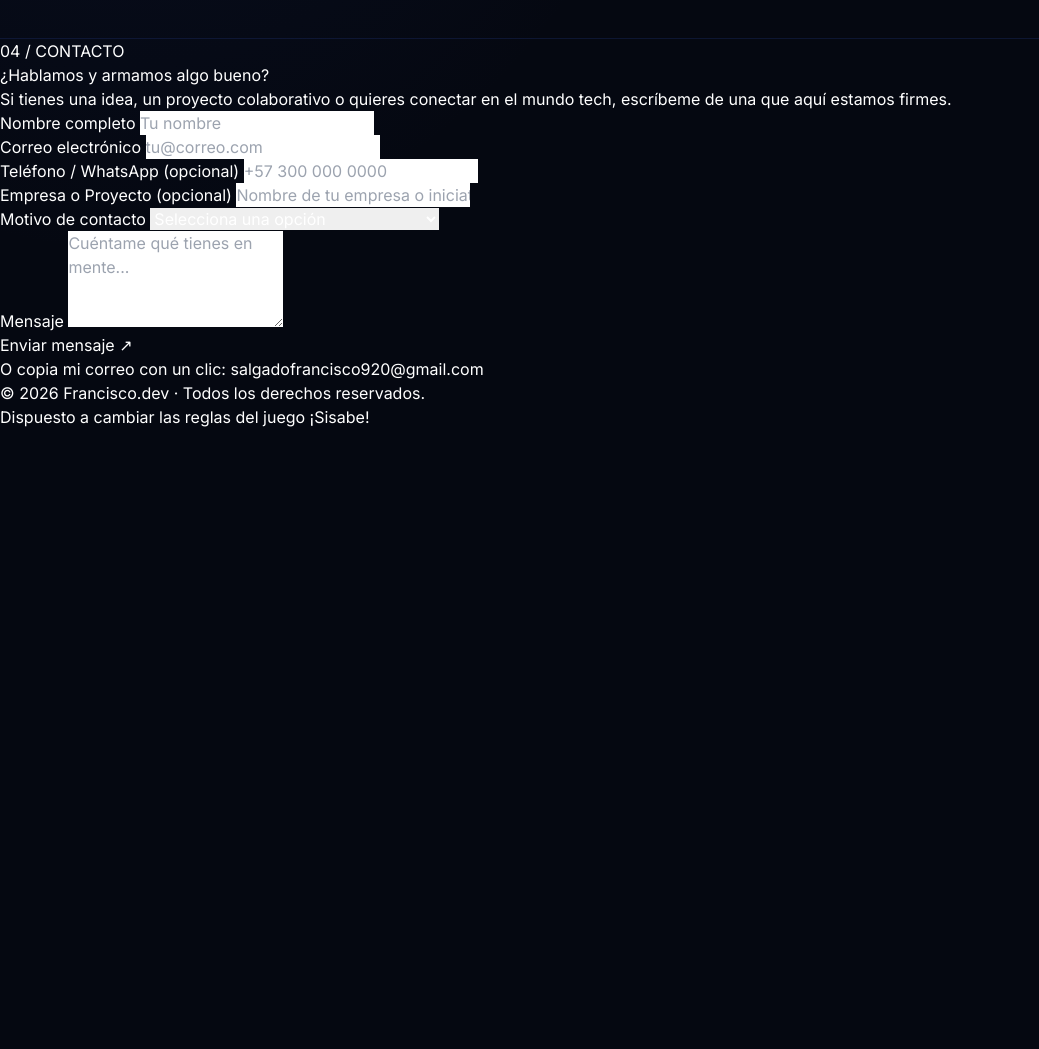
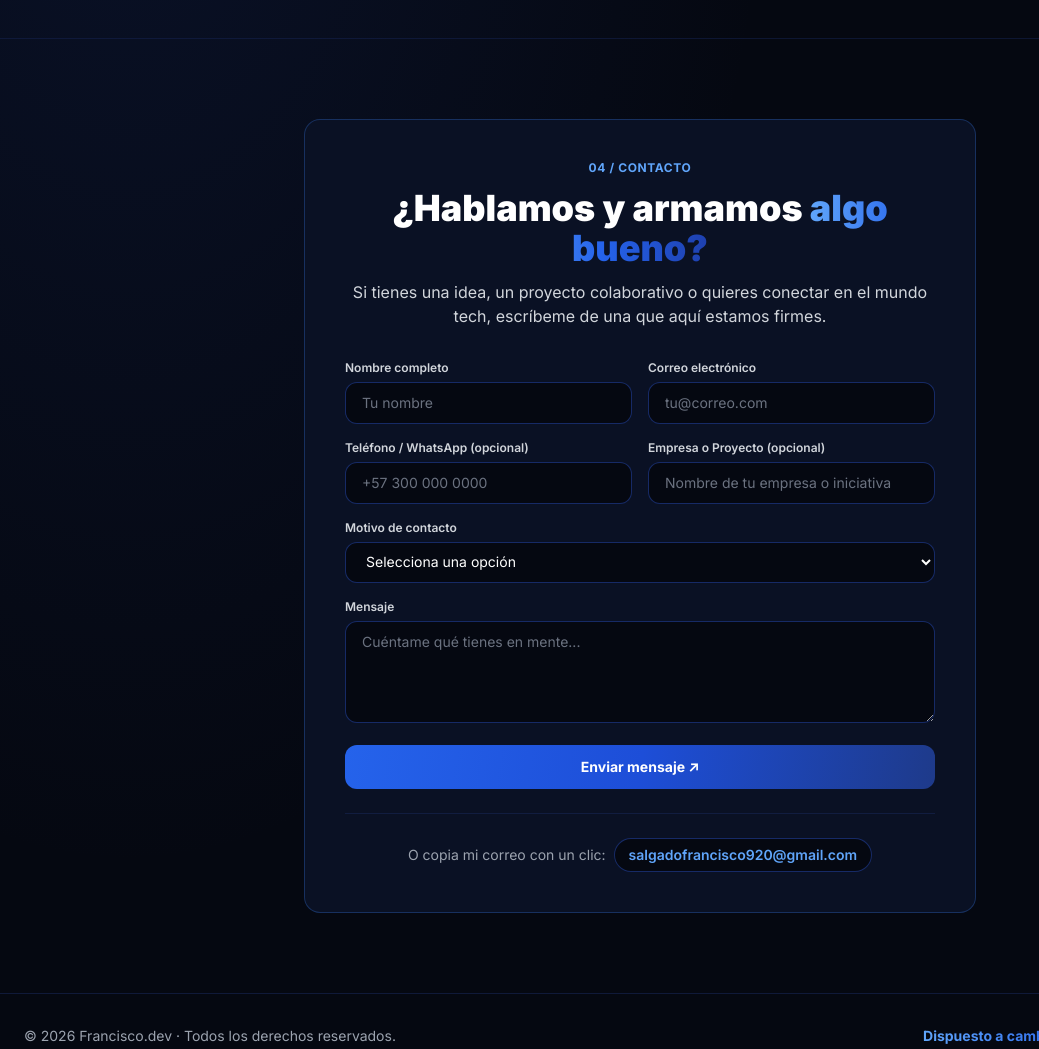
Before and after one commit to salgadofrancisco920/PORTAFOLIO-1.0, a plain HTML site: page index.html in a window 1280 px wide. Shown: the part 2380-3429 px from the top of the page, without its empty margins (0-1039 px from the left). Before the commit the page ends 2809 px from the top, so only its background shows below. Drawn offline with nearby package versions, Linux system fonts and the light colour scheme.

Commit message:
finalizacion portafolio

```diff
--- a/index.html
+++ b/index.html
@@ -262,33 +262,42 @@
             </div>
         </section>
 
-        <section id="contacto">
-            <p>04 / CONTACTO</p>
-            <h2>¿Hablamos y armamos algo bueno?</h2>
-            <p>
+        <section id="contacto" class="max-w-7xl mx-auto px-6 py-20">
+            <div class="max-w-2xl mx-auto blue-card blue-border rounded-2xl p-6 sm:p-10">
+                <p class="text-blue-400 font-bold tracking-wider text-xs mb-3 text-center">04 / CONTACTO</p>
+                <h2 class="text-3xl sm:text-4xl font-black text-white mb-3 text-center">
+                    ¿Hablamos y armamos <span class="gradient-text">algo bueno?</span>
+                </h2>
+                <p class="text-gray-300 text-sm sm:text-base text-center mb-8">
                     Si tienes una idea, un proyecto colaborativo o quieres conectar en el mundo tech, escríbeme de una que aquí estamos firmes.
                 </p>
 
-            <form id="contact-form" action="https://formspree.io/f/xdegkpnl" method="POST">
+                <form id="contact-form" action="https://formspree.io/f/xdegkpnl" method="POST" class="space-y-4">
+                    <div class="grid sm:grid-cols-2 gap-4">
                         <div>
-                    <label for="nombre">Nombre completo</label>
-                    <input type="text" id="nombre" name="nombre" required placeholder="Tu nombre">
+                            <label for="nombre" class="block text-xs font-semibold text-gray-300 mb-1.5">Nombre completo</label>
+                            <input type="text" id="nombre" name="nombre" required placeholder="Tu nombre" class="w-full px-4 py-2.5 rounded-xl bg-[#050811] border border-blue-900/70 text-sm text-white placeholder-gray-500 focus:outline-none focus:border-blue-500 transition">
                         </div>
                         <div>
-                    <label for="email">Correo electrónico</label>
-                    <input type="email" id="email" name="email" required placeholder="tu@correo.com">
+                            <label for="email" class="block text-xs font-semibold text-gray-300 mb-1.5">Correo electrónico</label>
+                            <input type="email" id="email" name="email" required placeholder="tu@correo.com" class="w-full px-4 py-2.5 rounded-xl bg-[#050811] border border-blue-900/70 text-sm text-white placeholder-gray-500 focus:outline-none focus:border-blue-500 transition">
+                        </div>
+                    </div>
+
+                    <div class="grid sm:grid-cols-2 gap-4">
+                        <div>
+                            <label for="telefono" class="block text-xs font-semibold text-gray-300 mb-1.5">Teléfono / WhatsApp (opcional)</label>
+                            <input type="tel" id="telefono" name="telefono" placeholder="+57 300 000 0000" class="w-full px-4 py-2.5 rounded-xl bg-[#050811] border border-blue-900/70 text-sm text-white placeholder-gray-500 focus:outline-none focus:border-blue-500 transition">
                         </div>
                         <div>
-                    <label for="telefono">Teléfono / WhatsApp (opcional)</label>
-                    <input type="tel" id="telefono" name="telefono" placeholder="+57 300 000 0000">
+                            <label for="empresa" class="block text-xs font-semibold text-gray-300 mb-1.5">Empresa o Proyecto (opcional)</label>
+                            <input type="text" id="empresa" name="empresa" placeholder="Nombre de tu empresa o iniciativa" class="w-full px-4 py-2.5 rounded-xl bg-[#050811] border border-blue-900/70 text-sm text-white placeholder-gray-500 focus:outline-none focus:border-blue-500 transition">
                         </div>
+                    </div>
+
                     <div>
-                    <label for="empresa">Empresa o Proyecto (opcional)</label>
-                    <input type="text" id="empresa" name="empresa" placeholder="Nombre de tu empresa o iniciativa">
-                </div>
-                <div>
-                    <label for="motivo">Motivo de contacto</label>
-                    <select id="motivo" name="motivo" required>
+                        <label for="motivo" class="block text-xs font-semibold text-gray-300 mb-1.5">Motivo de contacto</label>
+                        <select id="motivo" name="motivo" required class="w-full px-4 py-2.5 rounded-xl bg-[#050811] border border-blue-900/70 text-sm text-white focus:outline-none focus:border-blue-500 transition">
                             <option value="" disabled selected>Selecciona una opción</option>
                             <option value="proyecto-web">Desarrollo de sitio o aplicación web</option>
                             <option value="colaboracion">Proyecto colaborativo</option>
@@ -296,27 +305,88 @@
                             <option value="consulta">Consulta general</option>
                         </select>
                     </div>
+
                     <div>
-                    <label for="mensaje">Mensaje</label>
-                    <textarea id="mensaje" name="mensaje" rows="4" required placeholder="Cuéntame qué tienes en mente..."></textarea>
+                        <label for="mensaje" class="block text-xs font-semibold text-gray-300 mb-1.5">Mensaje</label>
+                        <textarea id="mensaje" name="mensaje" rows="4" required placeholder="Cuéntame qué tienes en mente..." class="w-full px-4 py-2.5 rounded-xl bg-[#050811] border border-blue-900/70 text-sm text-white placeholder-gray-500 focus:outline-none focus:border-blue-500 transition"></textarea>
                     </div>
-                <button id="submit-btn" type="submit">Enviar mensaje ↗</button>
-                <p id="form-status"></p>
+
+                    <button id="submit-btn" type="submit" class="glow-button w-full py-3 rounded-xl text-sm font-bold text-white cursor-pointer">
+                        Enviar mensaje ↗
+                    </button>
+                    <p id="form-status" class="hidden text-center text-sm font-semibold pt-1"></p>
                 </form>
 
-            <div>
+                <div class="mt-6 pt-6 border-t border-blue-950/60 flex flex-col sm:flex-row items-center justify-center gap-2 text-xs sm:text-sm text-gray-400">
                     <span>O copia mi correo con un clic:</span>
-                <button type="button" data-copy-email>
+                    <button type="button" data-copy-email class="px-3.5 py-1.5 rounded-full bg-[#050811] border border-blue-900/70 hover:border-blue-500 text-blue-400 font-semibold transition cursor-pointer">
                         <span class="copy-label">salgadofrancisco920@gmail.com</span>
                     </button>
+                </div>
             </div>
         </section>
     </main>
 
-    <footer>
-        <p>© 2026 Francisco.dev · Todos los derechos reservados.</p>
-        <p>Dispuesto a cambiar las reglas del juego ¡Sisabe!</p>
+    <footer class="border-t border-blue-950/60 py-8">
+        <div class="max-w-7xl mx-auto px-6 flex flex-col sm:flex-row justify-between items-center gap-3 text-xs sm:text-sm">
+            <p class="text-gray-400">© 2026 Francisco.dev · Todos los derechos reservados.</p>
+            <p class="gradient-text font-bold">Dispuesto a cambiar las reglas del juego ¡Sisabe!</p>
+        </div>
     </footer>
+
+    <script>
+        const emailAddress = 'salgadofrancisco920@gmail.com';
+        document.querySelectorAll('[data-copy-email]').forEach(btn => {
+            btn.addEventListener('click', async () => {
+                const label = btn.querySelector('.copy-label');
+                try {
+                    await navigator.clipboard.writeText(emailAddress);
+                    label.textContent = '¡Correo copiado! ✓';
+                    btn.classList.add('text-emerald-400');
+                    setTimeout(() => {
+                        label.textContent = emailAddress;
+                        btn.classList.remove('text-emerald-400');
+                    }, 2000);
+                } catch {
+                    window.location.href = `mailto:${emailAddress}`;
+                }
+            });
+        });
+
+        const contactForm = document.getElementById('contact-form');
+        const submitBtn = document.getElementById('submit-btn');
+        const formStatus = document.getElementById('form-status');
+
+        contactForm.addEventListener('submit', async (e) => {
+            e.preventDefault();
+            submitBtn.disabled = true;
+            submitBtn.textContent = 'Enviando mensaje...';
+            formStatus.classList.add('hidden');
+
+            try {
+                const response = await fetch(contactForm.action, {
+                    method: contactForm.method,
+                    body: new FormData(contactForm),
+                    headers: { Accept: 'application/json' }
+                });
+
+                if (response.ok) {
+                    formStatus.textContent = '¡Mensaje enviado! Gracias por escribir, te respondo pronto.';
+                    formStatus.className = 'text-center text-sm font-semibold pt-1 text-emerald-400';
+                    contactForm.reset();
+                } else {
+                    formStatus.textContent = 'Hubo un problema al enviar. Copia mi correo y escríbeme directo.';
+                    formStatus.className = 'text-center text-sm font-semibold pt-1 text-red-400';
+                }
+            } catch (error) {
+                formStatus.textContent = 'Error de conexión. Intenta de nuevo o copia mi correo.';
+                formStatus.className = 'text-center text-sm font-semibold pt-1 text-red-400';
+            } finally {
+                submitBtn.disabled = false;
+                submitBtn.textContent = 'Enviar mensaje ↗';
+            }
+        });
+    </script>
 
 </body>
 </html>
```
Also changed, not shown: 1 other file. Lines whose indentation alone changed are shown as unchanged.
